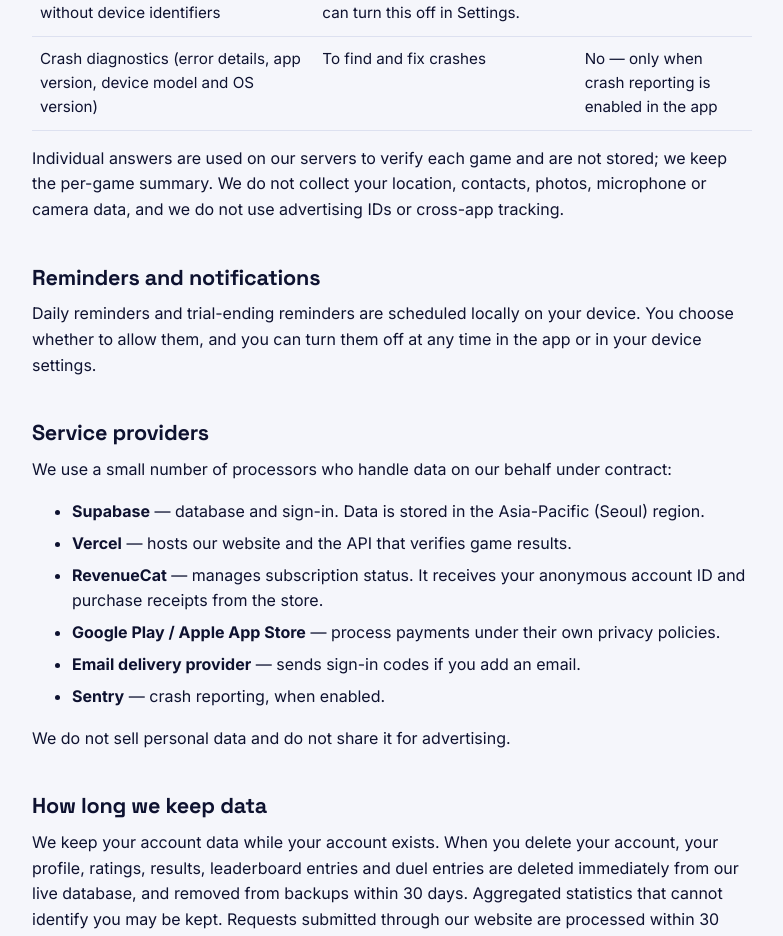
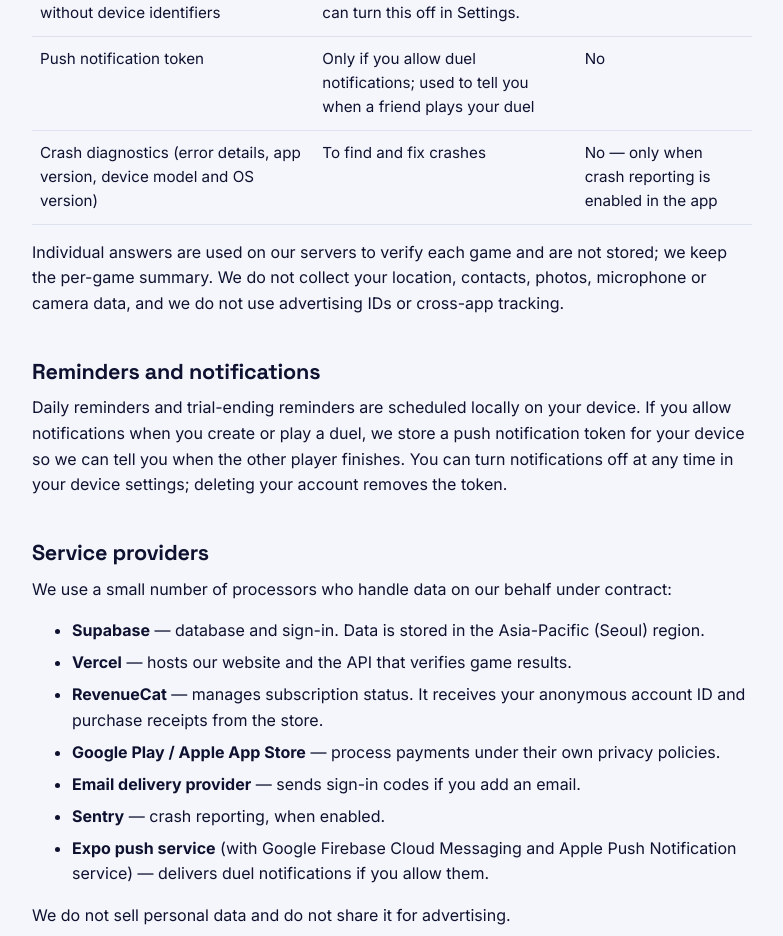
Before and after one commit to Himkush1414/midas-engine, a Next.js app in the folder apps/web/: page /privacy in a window 1280 px wide. Shown: the part 1185-2121 px from the top of the page, without its empty margins (248-1031 px from the left). Built offline with nearby package versions, Linux system fonts and the light colour scheme; no server answers.

Commit message:
docs(privacy): disclose push tokens for duel notifications

```diff
--- a/apps/web/src/app/privacy/page.tsx
+++ b/apps/web/src/app/privacy/page.tsx
@@ -65,6 +65,11 @@
             <td>No</td>
           </tr>
           <tr>
+            <td>Push notification token</td>
+            <td>Only if you allow duel notifications; used to tell you when a friend plays your duel</td>
+            <td>No</td>
+          </tr>
+          <tr>
             <td>Crash diagnostics (error details, app version, device model and OS version)</td>
             <td>To find and fix crashes</td>
             <td>No — only when crash reporting is enabled in the app</td>
@@ -79,8 +84,10 @@
 
       <h2>Reminders and notifications</h2>
       <p>
-        Daily reminders and trial-ending reminders are scheduled locally on your device. You choose whether to allow
-        them, and you can turn them off at any time in the app or in your device settings.
+        Daily reminders and trial-ending reminders are scheduled locally on your device. If you allow notifications when
+        you create or play a duel, we store a push notification token for your device so we can tell you when the other
+        player finishes. You can turn notifications off at any time in your device settings; deleting your account
+        removes the token.
       </p>
 
       <h2>Service providers</h2>
@@ -104,6 +111,10 @@
         </li>
         <li>
           <strong>Sentry</strong> — crash reporting, when enabled.
+        </li>
+        <li>
+          <strong>Expo push service</strong> (with Google Firebase Cloud Messaging and Apple Push Notification service) —
+          delivers duel notifications if you allow them.
         </li>
       </ul>
       <p>We do not sell personal data and do not share it for advertising.</p>
```
Also changed, not shown: 2 other files (tests, documents, lock files or other folders).
